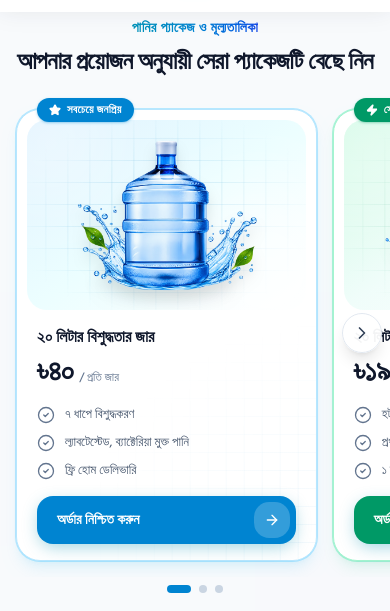
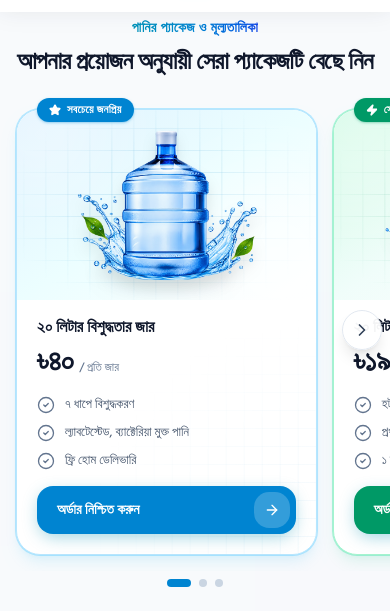
Before and after one commit to MdHasib01/panniwala-ui, a Next.js app: page / in a window 390 px wide. Shown: the part 832-1443 px from the top of the page. Built offline with nearby package versions, Linux system fonts and the light colour scheme; no server answers.

Commit message:
feat: add Packages component with responsive layout and interactive carousel

```diff
--- a/src/components/Packages.tsx
+++ b/src/components/Packages.tsx
@@ -128,7 +128,7 @@ export const Packages: React.FC<PackagesProps> = ({ onSelectPackage }) => {
             return (
               <div
                 key={pkg.id}
-                className={`relative flex flex-col rounded-3xl bg-white border p-2.5 transition-all duration-300 md:hover:-translate-y-1 md:hover:shadow-xl group w-[84%] max-w-[340px] shrink-0 snap-center md:w-auto md:max-w-none md:shrink ${theme.card}`}
+                className={`relative flex flex-col rounded-3xl bg-white border transition-all duration-300 md:hover:-translate-y-1 md:hover:shadow-xl group w-[84%] max-w-[340px] shrink-0 snap-center md:w-auto md:max-w-none md:shrink ${theme.card}`}
               >
                 {/* Faint grid tucked into the bottom-right corner, fading toward the center */}
                 <div
@@ -152,7 +152,7 @@ export const Packages: React.FC<PackagesProps> = ({ onSelectPackage }) => {
                 )}
 
                 {/* Image panel */}
-                <div className={`relative rounded-[20px] bg-gradient-to-br ${theme.panel} h-[190px] md:h-[230px] flex items-center justify-center overflow-hidden`}>
+                <div className={`relative rounded-t-[23px] bg-gradient-to-br ${theme.panel} h-[190px] md:h-[230px] flex items-center justify-center overflow-hidden`}>
                   {/* Subtle grid lines, faded toward the edges */}
                   <div
                     aria-hidden="true"
@@ -177,7 +177,7 @@ export const Packages: React.FC<PackagesProps> = ({ onSelectPackage }) => {
                 </div>
 
                 {/* Details */}
-                <div className="relative z-10 px-2.5 pt-4 pb-1.5 flex flex-col flex-1 gap-4">
+                <div className="relative z-10 px-5 pt-4 pb-5 flex flex-col flex-1 gap-4">
                   <div>
                     <h3 className="text-base sm:text-lg font-bold text-slate-900 leading-snug [font-family:var(--font-hind-siliguri),'Hind_Siliguri',sans-serif]">
                       {pkg.title}
```
